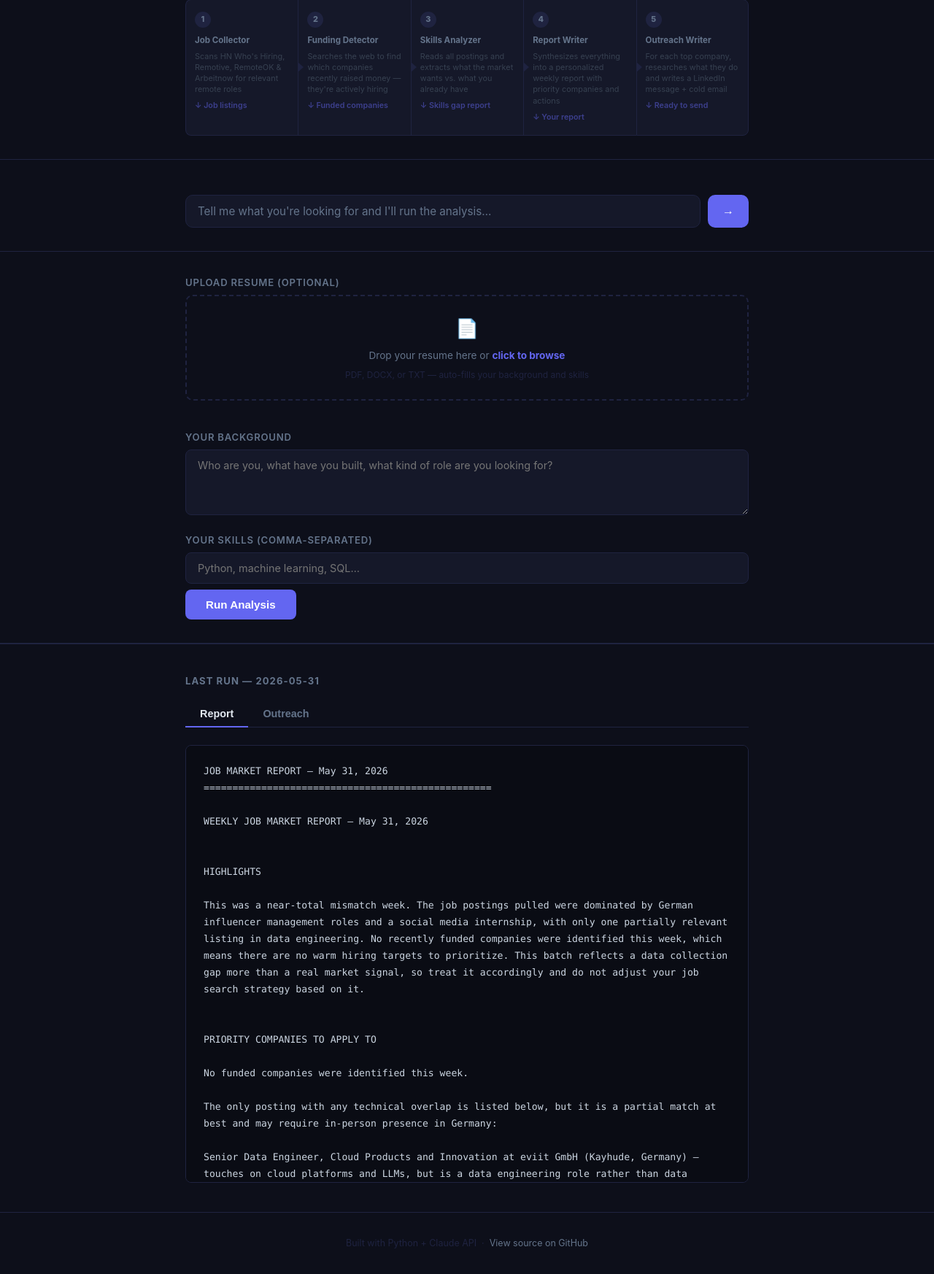
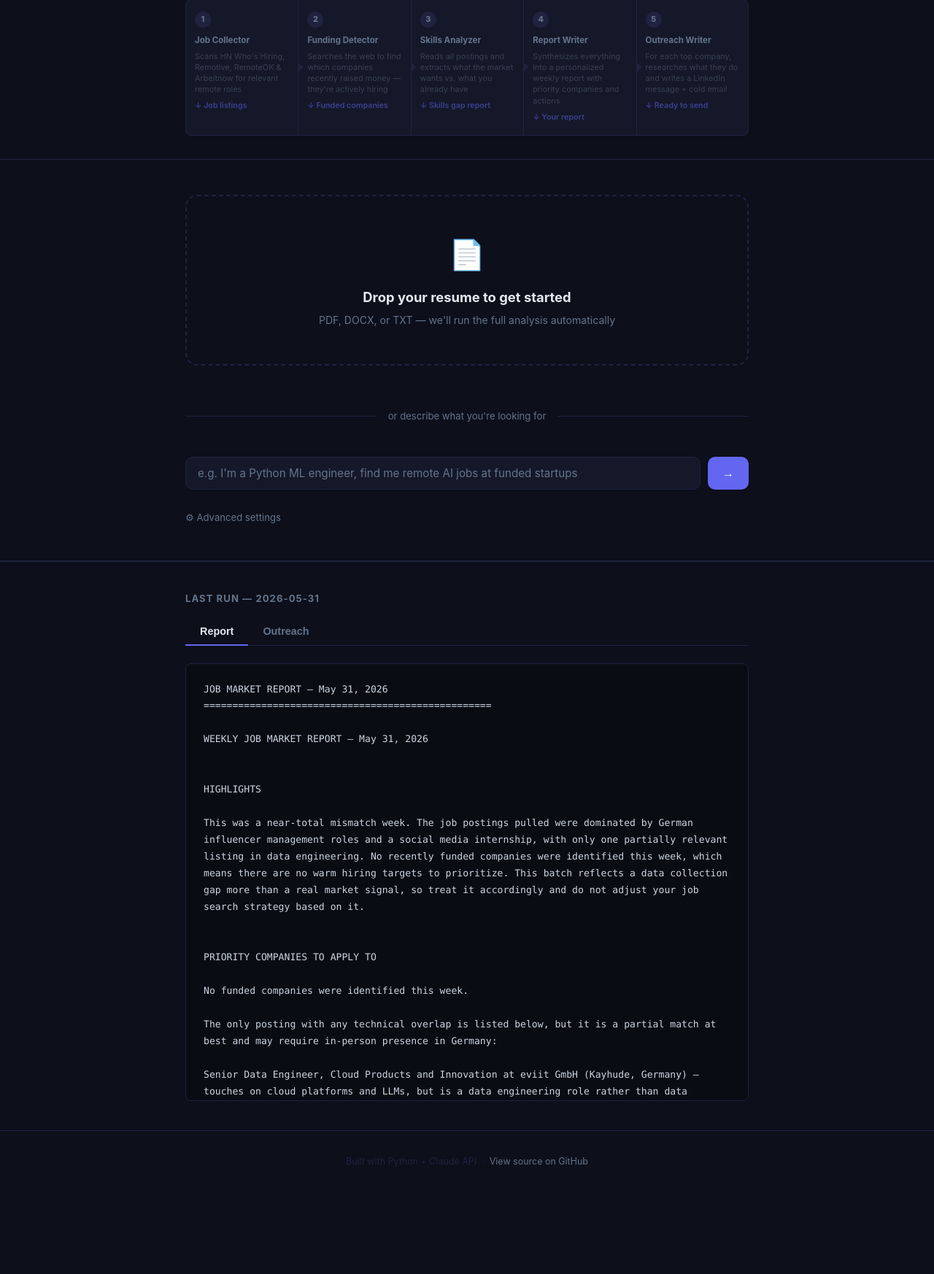
Before and after one commit to yishairasowsky/job-market-analyzer, a Flask app: page / in a window 1280 px wide. Shown: the part 173-1919 px from the top of the page at 73% size. After the commit the page ends 1772 px from the top, so only its background shows below. Run offline with Flask 3, Linux system fonts and the light colour scheme.

Commit message:
Redesign hero: big resume drop zone as primary CTA, chat as secondary, form in Advanced settings
Co-Authored-By: Claude Sonnet 4.6 <noreply@anthropic.com>

```diff
--- a/templates/index.html
+++ b/templates/index.html
@@ -383,11 +383,74 @@
     footer a { color: var(--muted); text-decoration: none; }
     footer a:hover { color: var(--text); }
 
-    /* ── Chat ── */
-    .chat-section {
-      padding: 2rem 0;
+    /* ── Hero section ── */
+    .hero-section {
+      padding: 3rem 0;
       border-bottom: 1px solid var(--border);
     }
+
+    .hero-drop {
+      border: 2px dashed var(--border);
+      border-radius: 16px;
+      padding: 3rem 2rem;
+      text-align: center;
+      cursor: pointer;
+      transition: all 0.2s;
+      position: relative;
+      margin-bottom: 0.75rem;
+    }
+
+    .hero-drop:hover, .hero-drop.drag-over {
+      border-color: var(--accent);
+      background: rgba(99,102,241,0.05);
+    }
+
+    .hero-drop input[type="file"] {
+      position: absolute; inset: 0; opacity: 0; cursor: pointer; width: 100%; height: 100%;
+    }
+
+    .hero-drop-icon { font-size: 2.5rem; margin-bottom: 0.75rem; }
+    .hero-drop-title { font-size: 1.15rem; font-weight: 700; color: var(--text); margin-bottom: 0.4rem; }
+    .hero-drop-sub { font-size: 0.88rem; color: var(--muted); }
+
+    .hero-drop.has-file { border-color: var(--green); background: rgba(34,197,94,0.05); }
+    .hero-drop.has-file .hero-drop-title { color: var(--green); }
+
+    .or-divider {
+      text-align: center;
+      margin: 1.75rem 0;
+      position: relative;
+    }
+    .or-divider::before {
+      content: '';
+      position: absolute;
+      top: 50%; left: 0; right: 0;
+      height: 1px;
+      background: var(--border);
+    }
+    .or-divider span {
+      position: relative;
+      background: var(--bg);
+      padding: 0 1rem;
+      color: var(--muted);
+      font-size: 0.82rem;
+    }
+
+    .advanced-settings {
+      margin-top: 1.75rem;
+    }
+    .advanced-settings summary {
+      color: var(--muted);
+      font-size: 0.82rem;
+      cursor: pointer;
+      user-select: none;
+      list-style: none;
+    }
+    .advanced-settings summary:hover { color: var(--accent); }
+    .advanced-settings summary::before { content: '⚙ '; }
+    .adv-grid { display: grid; gap: 1rem; margin: 1rem 0; }
+
+    /* ── Chat ── */
 
     #chatMessages {
       display: flex;
@@ -509,48 +572,45 @@
   </div>
 </header>
 
-<section class="chat-section">
+<section class="hero-section">
   <div class="container">
+
+    <div class="hero-drop" id="dropZone">
+      <input type="file" id="resumeFile" accept=".pdf,.docx,.txt">
+      <div class="hero-drop-icon">📄</div>
+      <div class="hero-drop-title">Drop your resume to get started</div>
+      <div class="hero-drop-sub">PDF, DOCX, or TXT — we'll run the full analysis automatically</div>
+    </div>
+    <div class="parse-status" id="parseStatus"></div>
+
+    <div class="or-divider"><span>or describe what you're looking for</span></div>
+
     <div id="chatMessages"></div>
     <div class="chat-input-row">
-      <input type="text" id="chatInput" placeholder="Tell me what you're looking for and I'll run the analysis…" autocomplete="off">
-      <button id="chatSend">→</button>
-    </div>
-  </div>
-</section>
-
-<section class="form-section">
-  <div class="container">
-    <form id="analyzeForm">
-      <div class="form-grid">
-
-        <div>
-          <label>Upload Resume (optional)</label>
-          <div class="drop-zone" id="dropZone">
-            <input type="file" id="resumeFile" accept=".pdf,.docx,.txt">
-            <div class="drop-icon">📄</div>
-            <div class="drop-label">Drop your resume here or <strong>click to browse</strong></div>
-            <div class="drop-hint">PDF, DOCX, or TXT — auto-fills your background and skills</div>
-          </div>
-          <div class="parse-status" id="parseStatus"></div>
+      <input type="text" id="chatInput" placeholder="e.g. I'm a Python ML engineer, find me remote AI jobs at funded startups" autocomplete="off">
+      <button id="chatSend" type="button">→</button>
     </div>
 
+    <details class="advanced-settings">
+      <summary>Advanced settings</summary>
+      <form id="analyzeForm">
+        <div class="adv-grid">
           <div>
             <label>Your Background</label>
             <textarea name="background" id="bgField" placeholder="Who are you, what have you built, what kind of role are you looking for?"></textarea>
           </div>
-
           <div>
             <label>Your Skills (comma-separated)</label>
             <input type="text" name="skills" id="skillsField" placeholder="Python, machine learning, SQL…">
           </div>
-
         </div>
         <button type="submit" class="run-btn" id="runBtn">
           <div class="spinner"></div>
           <span class="btn-text"></span>
         </button>
       </form>
+    </details>
+
     <div class="error-msg" id="errorMsg"></div>
   </div>
 </section>
@@ -814,7 +874,7 @@
 
     // Show filename in drop zone
     dropZone.classList.add('has-file');
-    dropZone.querySelector('.drop-label').innerHTML = `<strong>${file.name}</strong>`;
+    dropZone.querySelector('.hero-drop-title').textContent = file.name;
     setParseStatus('Reading resume…', '');
 
     const fd = new FormData();
```
Lines whose indentation alone changed are shown as unchanged.
